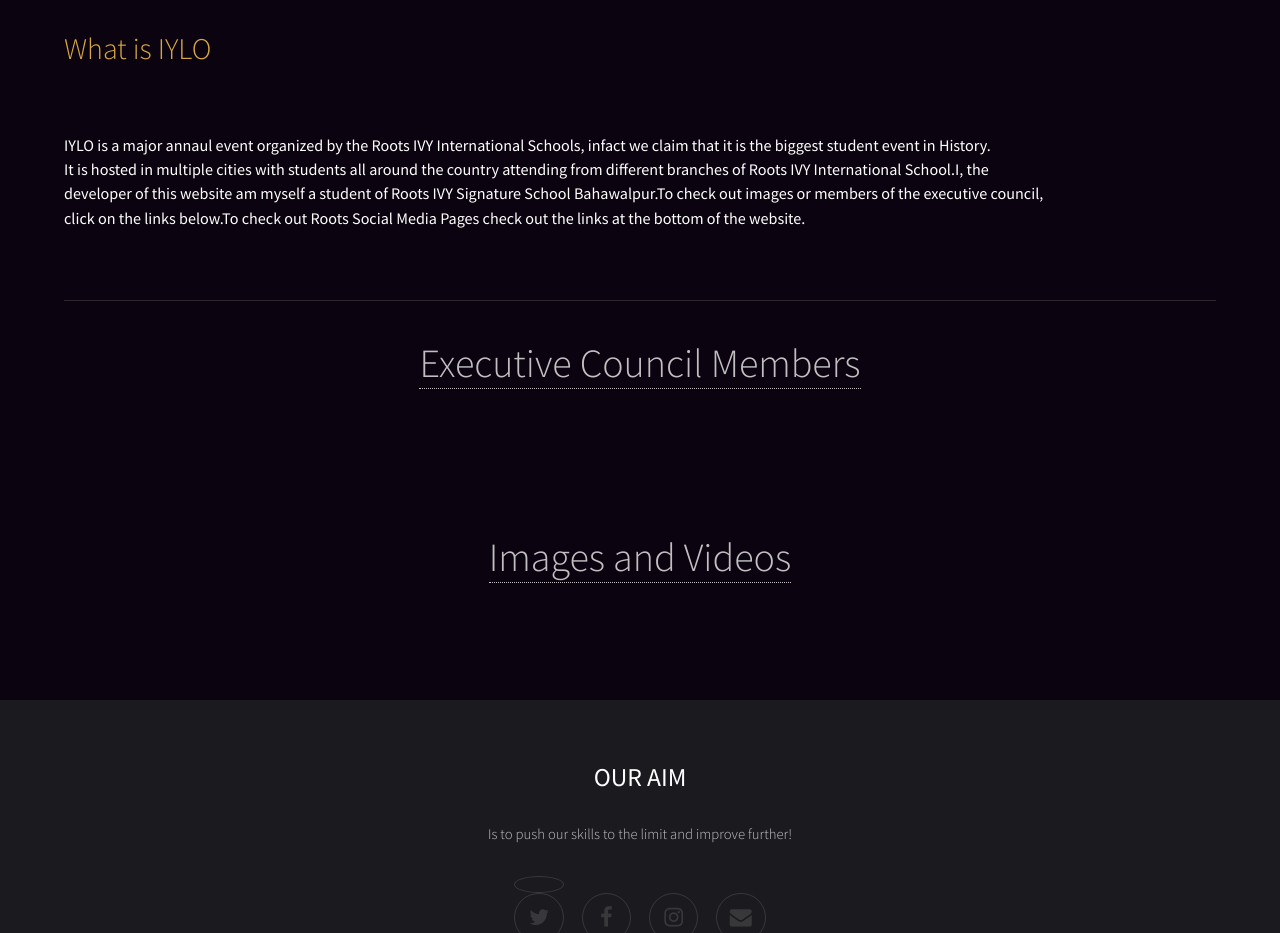
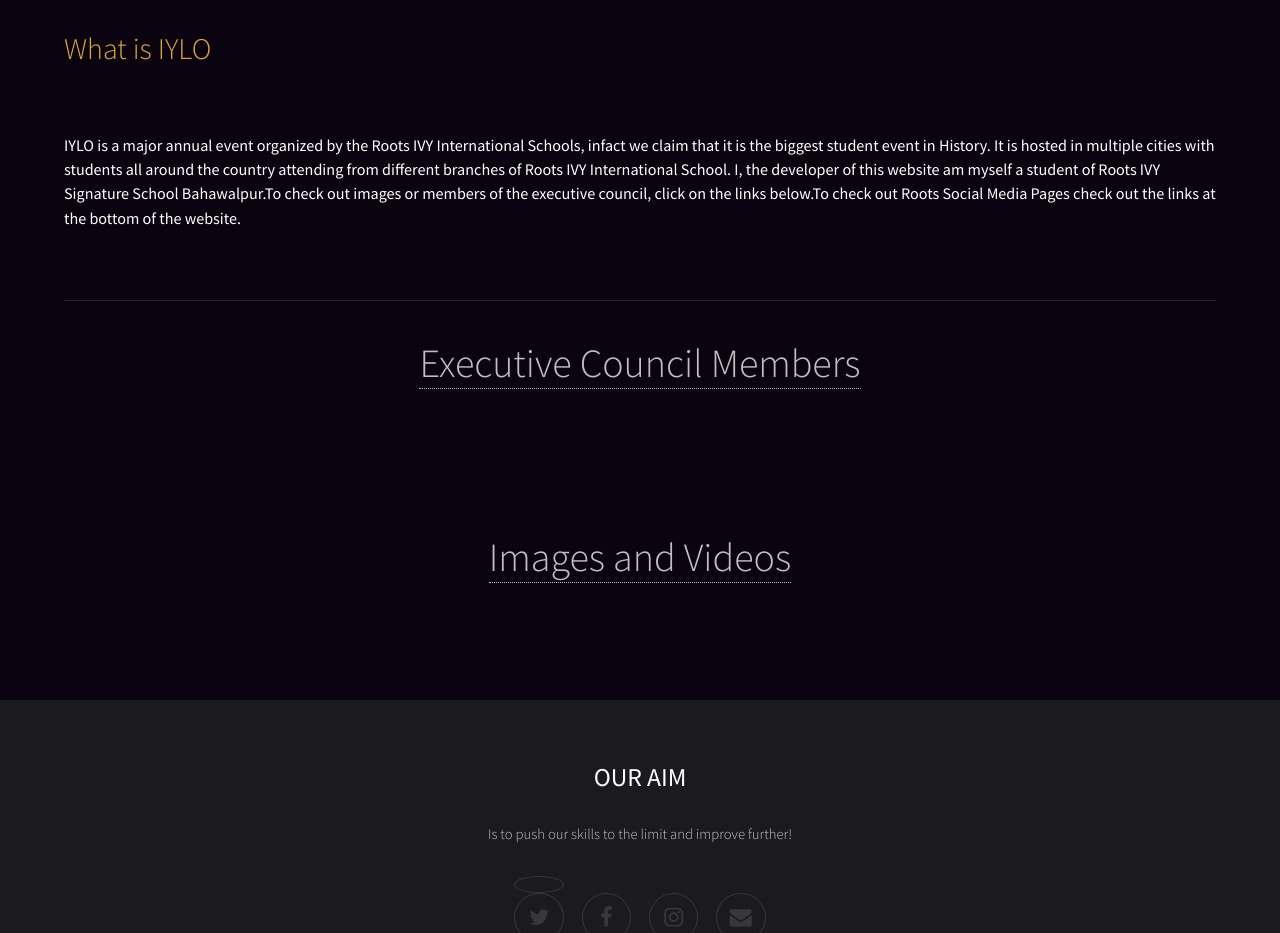
Before and after one commit to iyloteambwp/..., a plain HTML site: page index.html in a window 1280 px wide. Shown: the part 800-1733 px from the top of the page. Drawn offline with Linux system fonts and the light colour scheme.

Commit message:
Update index.html

```diff
--- a/index.html
+++ b/index.html
@@ -40,7 +40,7 @@
 		<div class="inner">
 			<p style='font-size: 40px; text-align: center;'>Welcome To The IYLO HomePage</p>
 			<p style='font-size: 30px;'>What is IYLO</p>
-			<h4>IYLO is a major annaul event organized by the Roots IVY International Schools, infact we claim that it is the biggest student event in History.<br />It is hosted in multiple cities with students all around the country attending from different branches of Roots IVY International School.I, the<br />developer of this website am myself a student of Roots IVY Signature School Bahawalpur.To check out images or members of the executive council,<br />click on the links below.To check out Roots Social Media Pages check out the links at the bottom of the website.</h4>
+			<h4>IYLO is a major annual event organized by the Roots IVY International Schools, infact we claim that it is the biggest student event in History. It is hosted in multiple cities with students all around the country attending from different branches of Roots IVY International School. I, the developer of this website am myself a student of Roots IVY Signature School Bahawalpur.To check out images or members of the executive council, click on the links below.To check out Roots Social Media Pages check out the links at the bottom of the website.</h4>
 			<br>
 			<hr />
 			<p style='font-size: 40px; text-align: center;'><a href='executive.html'>Executive Council Members</a></p>
```
